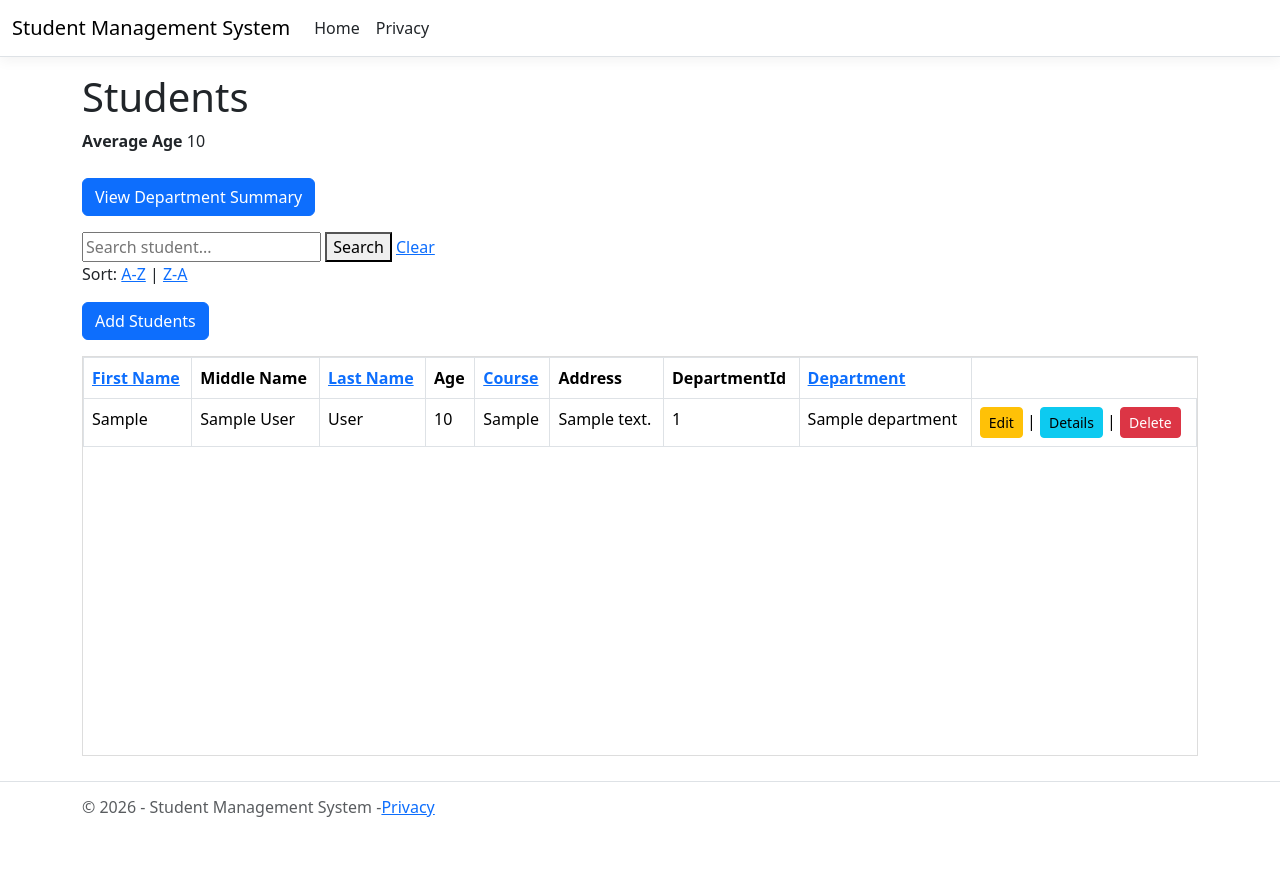
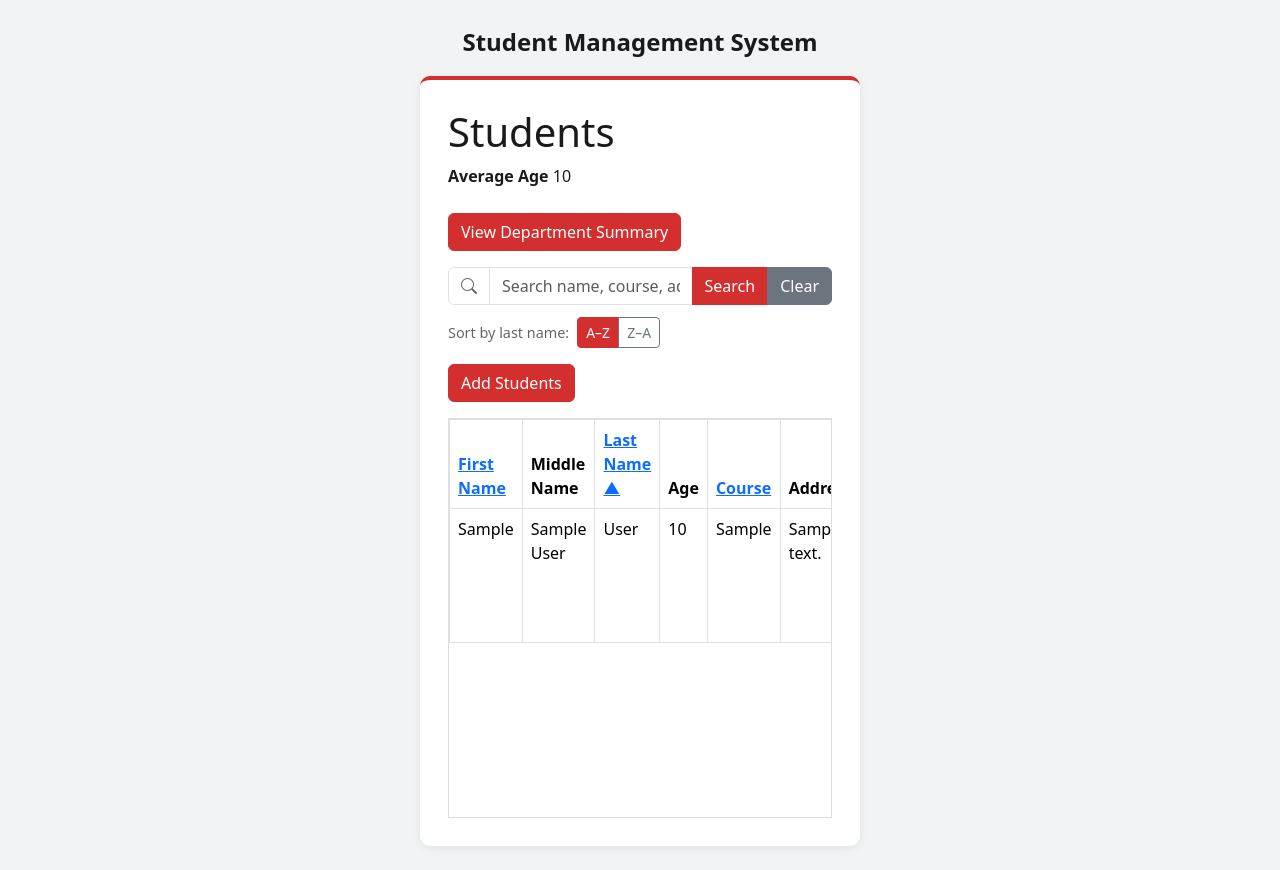
Before and after one commit to ZequeIrish/StudentManagementSystem, an ASP.NET Core app: page /Students in a window 1280 px wide. Before the commit the page ends 817 px from the top, so only its background shows below. Run offline with ASP.NET Core 8, Linux system fonts and the light colour scheme; tables that the repository leaves empty hold one stand-in row (values such as "Sample post"); style sheets or scripts are compiled from the project's sources; the project's own start-up code is not run, and a stand-in starts its controllers and pages.

Commit message:
Add sidebar layout, red-black theme, styled search and sort (design step 1)
- New sidebar layout with welcome bar; centered card for Login and Setup
- New theme.css: theme colors, red table headers, Edit black / Details gray / Delete red
- Students: search bar with Search and Clear buttons, A-Z / Z-A sort buttons,
  sort arrows on column headings
- Fix: sorting now keeps the current search, and searching keeps the sort

Co-Authored-By: Claude Opus 5.5 <noreply@anthropic.com>

```diff
--- a/StudentManagementSystem/Views/Shared/_Layout.cshtml
+++ b/StudentManagementSystem/Views/Shared/_Layout.cshtml
@@ -6,66 +6,102 @@
     <title>@ViewData["Title"] - Student Management System</title>
     <script type="importmap"></script>
     <link rel="stylesheet" href="~/lib/bootstrap/dist/css/bootstrap.min.css" />
+    <link rel="stylesheet" href="https://cdn.jsdelivr.net/npm/bootstrap-icons@1.11.3/font/bootstrap-icons.min.css" />
     <link rel="stylesheet" href="~/css/site.css" asp-append-version="true" />
     <link rel="stylesheet" href="~/StudentManagementSystem.styles.css" asp-append-version="true" />
+    <link rel="stylesheet" href="~/css/theme.css" asp-append-version="true" />
 </head>
-<body>
+
+@{
+    var isLoggedIn = User.Identity?.IsAuthenticated == true;
+    var adminName = User.Identity?.Name ?? "";
+    var avatarLetter = adminName.Length > 0 ? adminName.Substring(0, 1).ToUpper() : "?";
+
+    // Which menu item to highlight: the controller of the page being shown.
+    var currentController = ViewContext.RouteData.Values["controller"]?.ToString();
+    var currentAction = ViewContext.RouteData.Values["action"]?.ToString();
+    string ActiveFor(string controller, string? action = null) =>
+        controller == currentController && (action == null || action == currentAction) ? "active" : "";
+}
+
+<body class="@(isLoggedIn ? "sms-app" : "sms-public")">
     @Html.AntiForgeryToken()
-    <header>
-        <nav class="navbar navbar-expand-sm navbar-toggleable-sm navbar-light bg-white border-bottom box-shadow mb-3">
-            <div class="container-fluid">
-                <a class="navbar-brand" asp-area="" asp-controller="Home" asp-action="Index">Student Management System</a>
-                <button class="navbar-toggler" type="button" data-bs-toggle="collapse" data-bs-target=".navbar-collapse" aria-controls="navbarSupportedContent"
-                        aria-expanded="false" aria-label="Toggle navigation">
-                    <span class="navbar-toggler-icon"></span>
-                </button>
-                <div class="navbar-collapse collapse d-sm-inline-flex justify-content-between">
-                    <ul class="navbar-nav flex-grow-1">
-                        <li class="nav-item">
-                            <a class="nav-link text-dark" asp-area="" asp-controller="Home" asp-action="Index">Home</a>
-                        </li>
-                        @if (User.Identity?.IsAuthenticated == true)
-                        {
-                            <li class="nav-item">
-                                <a class="nav-link text-dark" asp-area="" asp-controller="Students" asp-action="Index">Students</a>
-                            </li>
-                            <li class="nav-item">
-                                <a class="nav-link text-dark" asp-area="" asp-controller="Courses" asp-action="Index">Courses</a>
-                            </li>
-                            <li class="nav-item">
-                                <a class="nav-link text-dark" asp-area="" asp-controller="Departments" asp-action="Index">Departments</a>
-                            </li>
-                            <li class="nav-item">
-                                <a class="nav-link text-dark" asp-area="" asp-controller="Admins" asp-action="Index">Admins</a>
-                            </li>
-                        }
-                        <li class="nav-item">
-                            <a class="nav-link text-dark" asp-area="" asp-controller="Home" asp-action="Privacy">Privacy</a>
-                        </li>
-                    </ul>
 
-                    @if (User.Identity?.IsAuthenticated == true)
-                    {
-                        <form asp-controller="Account" asp-action="Logout" method="post" class="d-flex align-items-center gap-2">
-                            <span class="text-muted small">Logged in as <strong>@User.Identity.Name</strong></span>
-                            <button type="submit" class="btn btn-sm btn-outline-secondary">Log out</button>
-                        </form>
-                    }
+    @if (isLoggedIn)
+    {
+        <div class="sms-shell">
+
+            <!-- Left sidebar menu -->
+            <aside class="sms-sidebar">
+                <a class="sms-brand" asp-controller="Home" asp-action="Index">Student Management System</a>
+
+                <nav class="sms-nav">
+                    <a class="sms-nav-link @ActiveFor("Home", "Index")" asp-controller="Home" asp-action="Index">
+                        <i class="bi bi-speedometer2"></i> Dashboard
+                    </a>
+                    <a class="sms-nav-link @ActiveFor("Students")" asp-controller="Students" asp-action="Index">
+                        <i class="bi bi-people"></i> Students
+                    </a>
+                    <a class="sms-nav-link @ActiveFor("Courses")" asp-controller="Courses" asp-action="Index">
+                        <i class="bi bi-book"></i> Courses
+                    </a>
+                    <a class="sms-nav-link @ActiveFor("Departments")" asp-controller="Departments" asp-action="Index">
+                        <i class="bi bi-building"></i> Departments
+                    </a>
+                    <a class="sms-nav-link @ActiveFor("Admins")" asp-controller="Admins" asp-action="Index">
+                        <i class="bi bi-shield-lock"></i> Admins
+                    </a>
+                </nav>
+
+                <div class="sms-sidebar-bottom">
+                    <a class="sms-nav-link @ActiveFor("Home", "Privacy")" asp-controller="Home" asp-action="Privacy">
+                        <i class="bi bi-info-circle"></i> Privacy
+                    </a>
+                    <form asp-controller="Account" asp-action="Logout" method="post">
+                        <button type="submit" class="sms-nav-link sms-logout">
+                            <i class="bi bi-box-arrow-left"></i> Log out
+                        </button>
+                    </form>
                 </div>
+            </aside>
+
+            <!-- Right side: welcome bar + page content -->
+            <div class="sms-main">
+                <header class="sms-topbar">
+                    <div>
+                        <div class="sms-topbar-title">Welcome to Student Management System</div>
+                        <div class="sms-topbar-subtitle">Manage students, courses, and departments in one place</div>
+                    </div>
+                    <div class="sms-user">
+                        <div class="text-end">
+                            <div class="sms-user-name">@adminName</div>
+                            <div class="sms-user-role">Admin</div>
+                        </div>
+                        <div class="sms-avatar">@avatarLetter</div>
+                    </div>
+                </header>
+
+                <main role="main" class="sms-content">
+                    @RenderBody()
+                </main>
+
+                <footer class="sms-footer">
+                    &copy; 2026 Student Management System
+                </footer>
             </div>
-        </nav>
-    </header>
-    <div class="container">
-        <main role="main" class="pb-3">
-            @RenderBody()
+        </div>
+    }
+    else
+    {
+        <!-- Not logged in (Login / Setup): just the form, centered, no menu -->
+        <main role="main" class="sms-public-main">
+            <div class="sms-public-brand">Student Management System</div>
+            <div class="sms-public-card">
+                @RenderBody()
+            </div>
         </main>
-    </div>
+    }
 
-    <footer class="border-top footer text-muted">
-        <div class="container">
-            &copy; 2026 - Student Management System -<a asp-area="" asp-controller="Home" asp-action="Privacy">Privacy</a>
-        </div>
-    </footer>
     <script src="~/lib/jquery/dist/jquery.min.js"></script>
     <script src="~/lib/bootstrap/dist/js/bootstrap.bundle.min.js"></script>
     <script src="~/js/site.js" asp-append-version="true"></script>
--- a/StudentManagementSystem/Views/Students/Index.cshtml
+++ b/StudentManagementSystem/Views/Students/Index.cshtml
@@ -1,7 +1,20 @@
 @model IEnumerable<StudentManagementSystem.Models.Student>
 
 @{
-    ViewData["Title"] = "Index";
+    ViewData["Title"] = "Students";
+
+    // What the user is searching and sorting by right now (empty = nothing / default).
+    var currentSearch = Context.Request.Query["searchString"].ToString();
+    var currentSort = Context.Request.Query["sortOrder"].ToString();
+
+    // Default sort (empty) is Last Name A-Z.
+    var isLastNameAscending = currentSort == "" || currentSort == "last_name";
+
+    // Small arrow next to the column that is being sorted.
+    string SortArrow(string sortKey) =>
+        (sortKey == "last_name" && isLastNameAscending) || (sortKey != "last_name" && currentSort == sortKey) ? " ▲"
+        : (sortKey == "last_name" && currentSort == "name_desc") ? " ▼"
+        : "";
 }
 
 <h1>Students</h1>
@@ -24,23 +37,42 @@
     </button>
 </div>
 
-<!-- search -->
-<form asp-action="Index" method="get">
-    <input type="text"
-           name="searchString"
-           value="@Context.Request.Query["searchString"]"
-           placeholder="Search student..." />
+<!-- search + sort -->
+<div class="sms-toolbar">
 
-    <button type="submit">Search</button>
+    <form asp-action="Index" method="get" class="sms-search">
+        <!-- keep the current sort when searching -->
+        <input type="hidden" name="sortOrder" value="@currentSort" />
 
-    <a asp-action="Index">Clear</a>
-</form>
+        <div class="input-group">
+            <span class="input-group-text"><i class="bi bi-search"></i></span>
+            <input type="text"
+                   name="searchString"
+                   value="@currentSearch"
+                   class="form-control"
+                   placeholder="Search name, course, address, department or age"
+                   aria-label="Search students" />
+            <button type="submit" class="btn btn-primary">Search</button>
+            <a asp-action="Index" class="btn btn-secondary">Clear</a>
+        </div>
+    </form>
 
-<p>
-    Sort:
-    <a asp-action="Index" asp-route-sortOrder="">A-Z</a> |
-    <a asp-action="Index" asp-route-sortOrder="name_desc">Z-A</a>
-</p>
+    <div class="sms-sort">
+        <span class="sms-sort-label">Sort by last name:</span>
+        <div class="btn-group btn-group-sm" role="group" aria-label="Sort by last name">
+            <!-- keep the current search when sorting -->
+            <a asp-action="Index"
+               asp-route-sortOrder=""
+               asp-route-searchString="@currentSearch"
+               class="btn @(isLastNameAscending ? "btn-primary" : "btn-outline-secondary")">A–Z</a>
+            <a asp-action="Index"
+               asp-route-sortOrder="name_desc"
+               asp-route-searchString="@currentSearch"
+               class="btn @(currentSort == "name_desc" ? "btn-primary" : "btn-outline-secondary")">Z–A</a>
+        </div>
+    </div>
+
+</div>
 
 <p>
     <a asp-action="Create" class="btn btn-primary">
@@ -55,8 +87,8 @@
             <th>
                 <a asp-action="Index"
                    asp-route-sortOrder="first_name"
-                   asp-route-searchString="@Context.Request.Query["searchString"]">
-                    First Name
+                   asp-route-searchString="@currentSearch">
+                    First Name@(SortArrow("first_name"))
                 </a>
             </th>
 
@@ -66,8 +98,8 @@
             <th>
                 <a asp-action="Index"
                    asp-route-sortOrder="last_name"
-                   asp-route-searchString="@Context.Request.Query["searchString"]">
-                    Last Name
+                   asp-route-searchString="@currentSearch">
+                    Last Name@(SortArrow("last_name"))
                 </a>
             </th>
 
@@ -77,8 +109,8 @@
             <th>
                 <a asp-action="Index"
                    asp-route-sortOrder="course"
-                   asp-route-searchString="@Context.Request.Query["searchString"]">
-                    Course
+                   asp-route-searchString="@currentSearch">
+                    Course@(SortArrow("course"))
                 </a>
             </th>
 
@@ -91,8 +123,8 @@
             <th>
                 <a asp-action="Index"
                    asp-route-sortOrder="department"
-                   asp-route-searchString="@Context.Request.Query["searchString"]">
-                    Department
+                   asp-route-searchString="@currentSearch">
+                    Department@(SortArrow("department"))
                 </a>
             </th>
 
--- /dev/null
+++ b/StudentManagementSystem/wwwroot/css/theme.css
@@ -0,0 +1,378 @@
+/* =========================================================
+   THEME: black sidebar, red accents, light gray background
+   Change a color here and it changes everywhere.
+   ========================================================= */
+
+:root {
+    --sms-sidebar-bg: #111111;    /* sidebar */
+    --sms-active: #EE6B5B;        /* highlighted menu item */
+    --sms-red: #D32F2F;           /* main buttons, table headers, Delete */
+    --sms-red-dark: #B71C1C;      /* red when hovered */
+    --sms-black: #111111;         /* Edit buttons */
+    --sms-black-hover: #333333;
+    --sms-gray: #6C757D;          /* Details buttons */
+    --sms-gray-dark: #5A6268;
+    --sms-page-bg: #F1F3F5;       /* page background */
+    --sms-card-bg: #FFFFFF;       /* white cards */
+    --sms-text: #1A1A1A;
+    --sms-muted: #666666;
+}
+
+/* Focus ring in the theme color (keyboard users can see where they are) */
+.btn:focus, .btn:active:focus, .form-control:focus, .form-check-input:focus, .form-select:focus {
+    box-shadow: 0 0 0 0.1rem white, 0 0 0 0.25rem rgba(211, 47, 47, 0.45);
+    border-color: var(--sms-red);
+}
+
+/* ---------- Page frame ---------- */
+
+body.sms-app,
+body.sms-public {
+    margin: 0;
+    background-color: var(--sms-page-bg);
+    color: var(--sms-text);
+}
+
+/* Sidebar on the left, everything else on the right.
+   The right side scrolls by itself, so the sidebar always stays visible. */
+.sms-shell {
+    display: flex;
+    height: 100vh;
+    height: 100dvh;
+}
+
+.sms-sidebar {
+    width: 240px;
+    flex-shrink: 0;
+    background-color: var(--sms-sidebar-bg);
+    color: #ffffff;
+    display: flex;
+    flex-direction: column;
+    padding: 20px 12px;
+    overflow-y: auto;
+}
+
+.sms-brand {
+    display: block;
+    color: #ffffff;
+    text-decoration: none;
+    font-size: 1.25rem;
+    font-weight: 600;
+    line-height: 1.3;
+    padding: 0 8px 24px;
+}
+
+    .sms-brand:hover {
+        color: #ffffff;
+    }
+
+.sms-nav {
+    display: flex;
+    flex-direction: column;
+    gap: 4px;
+}
+
+.sms-nav-link {
+    display: flex;
+    align-items: center;
+    gap: 12px;
+    width: 100%;
+    padding: 10px 12px;
+    border: none;
+    border-radius: 8px;
+    background: none;
+    color: #d9d9d9;
+    text-decoration: none;
+    text-align: left;
+    font-size: 0.95rem;
+}
+
+    .sms-nav-link:hover {
+        background-color: rgba(255, 255, 255, 0.08);
+        color: #ffffff;
+    }
+
+    .sms-nav-link.active {
+        background-color: var(--sms-active);
+        color: #ffffff;
+    }
+
+    .sms-nav-link i {
+        font-size: 1.1rem;
+    }
+
+.sms-sidebar-bottom {
+    margin-top: auto;
+    padding-top: 16px;
+    border-top: 1px solid rgba(255, 255, 255, 0.12);
+    display: flex;
+    flex-direction: column;
+    gap: 4px;
+}
+
+.sms-main {
+    flex: 1;
+    min-width: 0;
+    overflow-y: auto;
+    padding: 20px 24px;
+    display: flex;
+    flex-direction: column;
+    gap: 16px;
+}
+
+/* Welcome bar at the top */
+.sms-topbar {
+    background-color: var(--sms-card-bg);
+    border-radius: 10px;
+    padding: 16px 20px;
+    display: flex;
+    justify-content: space-between;
+    align-items: center;
+    gap: 16px;
+    box-shadow: 0 1px 3px rgba(0, 0, 0, 0.06);
+}
+
+.sms-topbar-title {
+    font-size: 1.35rem;
+}
+
+.sms-topbar-subtitle {
+    font-size: 0.85rem;
+    color: var(--sms-muted);
+}
+
+.sms-user {
+    display: flex;
+    align-items: center;
+    gap: 10px;
+    flex-shrink: 0;
+}
+
+.sms-user-name {
+    font-weight: 600;
+    font-size: 0.9rem;
+}
+
+.sms-user-role {
+    font-size: 0.8rem;
+    color: var(--sms-muted);
+}
+
+.sms-avatar {
+    width: 40px;
+    height: 40px;
+    border-radius: 50%;
+    background-color: var(--sms-red);
+    color: #ffffff;
+    display: flex;
+    align-items: center;
+    justify-content: center;
+    font-weight: 600;
+}
+
+/* Every page's content sits in one white card */
+.sms-content {
+    background-color: var(--sms-card-bg);
+    border-radius: 10px;
+    padding: 24px;
+    box-shadow: 0 1px 3px rgba(0, 0, 0, 0.06);
+}
+
+.sms-footer {
+    font-size: 0.8rem;
+    color: var(--sms-muted);
+    text-align: center;
+    margin-top: auto;
+}
+
+/* ---------- Login / Setup pages (not logged in) ---------- */
+
+.sms-public-main {
+    min-height: 100vh;
+    display: flex;
+    flex-direction: column;
+    align-items: center;
+    justify-content: center;
+    padding: 24px 16px;
+}
+
+.sms-public-brand {
+    font-size: 1.5rem;
+    font-weight: 600;
+    margin-bottom: 16px;
+}
+
+.sms-public-card {
+    width: 100%;
+    max-width: 440px;
+    background-color: var(--sms-card-bg);
+    border-radius: 10px;
+    padding: 28px;
+    border-top: 4px solid var(--sms-red);
+    box-shadow: 0 2px 8px rgba(0, 0, 0, 0.08);
+}
+
+    /* The forms inside use Bootstrap columns: let them fill the card */
+    .sms-public-card .row > [class*="col-"] {
+        flex: 0 0 100%;
+        max-width: 100%;
+        width: 100%;
+    }
+
+/* ---------- Buttons: three action colors ---------- */
+
+/* Main buttons (Add, Save, Search, Log in) = red */
+.btn-primary {
+    --bs-btn-color: #fff;
+    --bs-btn-bg: var(--sms-red);
+    --bs-btn-border-color: var(--sms-red);
+    --bs-btn-hover-color: #fff;
+    --bs-btn-hover-bg: var(--sms-red-dark);
+    --bs-btn-hover-border-color: var(--sms-red-dark);
+    --bs-btn-active-color: #fff;
+    --bs-btn-active-bg: var(--sms-red-dark);
+    --bs-btn-active-border-color: var(--sms-red-dark);
+}
+
+/* Edit = black */
+.btn-warning {
+    --bs-btn-color: #fff;
+    --bs-btn-bg: var(--sms-black);
+    --bs-btn-border-color: var(--sms-black);
+    --bs-btn-hover-color: #fff;
+    --bs-btn-hover-bg: var(--sms-black-hover);
+    --bs-btn-hover-border-color: var(--sms-black-hover);
+    --bs-btn-active-color: #fff;
+    --bs-btn-active-bg: var(--sms-black-hover);
+    --bs-btn-active-border-color: var(--sms-black-hover);
+}
+
+/* Details = gray */
+.btn-info {
+    --bs-btn-color: #fff;
+    --bs-btn-bg: var(--sms-gray);
+    --bs-btn-border-color: var(--sms-gray);
+    --bs-btn-hover-color: #fff;
+    --bs-btn-hover-bg: var(--sms-gray-dark);
+    --bs-btn-hover-border-color: var(--sms-gray-dark);
+    --bs-btn-active-color: #fff;
+    --bs-btn-active-bg: var(--sms-gray-dark);
+    --bs-btn-active-border-color: var(--sms-gray-dark);
+}
+
+/* Delete = red */
+.btn-danger {
+    --bs-btn-color: #fff;
+    --bs-btn-bg: var(--sms-red);
+    --bs-btn-border-color: var(--sms-red);
+    --bs-btn-hover-color: #fff;
+    --bs-btn-hover-bg: var(--sms-red-dark);
+    --bs-btn-hover-border-color: var(--sms-red-dark);
+    --bs-btn-active-color: #fff;
+    --bs-btn-active-bg: var(--sms-red-dark);
+    --bs-btn-active-border-color: var(--sms-red-dark);
+}
+
+/* ---------- Tables: red header row ---------- */
+
+.sms-content .table thead th {
+    --bs-table-bg: var(--sms-red);
+    --bs-table-color: #ffffff;
+    background-color: var(--sms-red);
+    color: #ffffff;
+    font-weight: 500;
+    border-color: var(--sms-red-dark);
+}
+
+    .sms-content .table thead th a {
+        color: #ffffff;
+    }
+
+/* ---------- Search + sort bar (Students page) ---------- */
+
+.sms-toolbar {
+    display: flex;
+    flex-wrap: wrap;
+    align-items: center;
+    justify-content: space-between;
+    gap: 12px;
+    margin-bottom: 16px;
+}
+
+.sms-search {
+    flex: 1 1 420px;
+    max-width: 640px;
+}
+
+    .sms-search .input-group-text {
+        background-color: #ffffff;
+        color: var(--sms-muted);
+    }
+
+.sms-sort {
+    display: flex;
+    align-items: center;
+    gap: 8px;
+}
+
+.sms-sort-label {
+    font-size: 0.9rem;
+    color: var(--sms-muted);
+}
+
+/* Secondary (Clear) and outline buttons in the theme gray */
+.btn-secondary {
+    --bs-btn-bg: var(--sms-gray);
+    --bs-btn-border-color: var(--sms-gray);
+    --bs-btn-hover-bg: var(--sms-gray-dark);
+    --bs-btn-hover-border-color: var(--sms-gray-dark);
+}
+
+/* ---------- Phones and small screens ---------- */
+
+@media (max-width: 767.98px) {
+    .sms-shell {
+        flex-direction: column;
+    }
+
+    .sms-sidebar {
+        width: 100%;
+        padding: 12px;
+        overflow-y: visible;
+    }
+
+    .sms-brand {
+        padding-bottom: 10px;
+        font-size: 1.1rem;
+    }
+
+    .sms-nav,
+    .sms-sidebar-bottom {
+        flex-direction: row;
+        flex-wrap: wrap;
+    }
+
+    .sms-sidebar-bottom {
+        margin-top: 8px;
+        padding-top: 8px;
+    }
+
+    .sms-nav-link {
+        width: auto;
+        padding: 6px 10px;
+        font-size: 0.85rem;
+    }
+
+    .sms-main {
+        padding: 12px;
+    }
+
+    .sms-topbar {
+        flex-direction: column;
+        align-items: flex-start;
+    }
+
+    .sms-content {
+        padding: 16px;
+    }
+}
```
